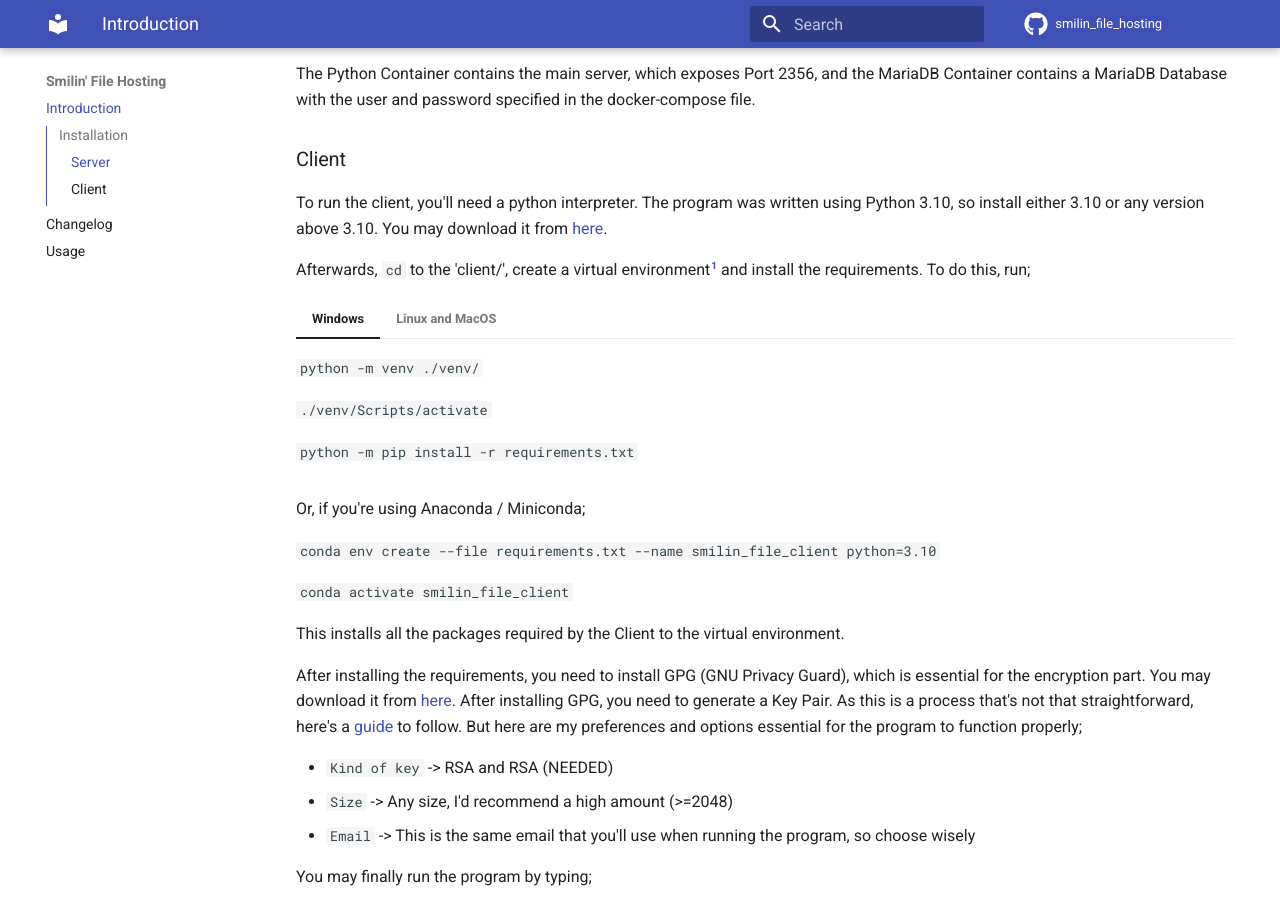
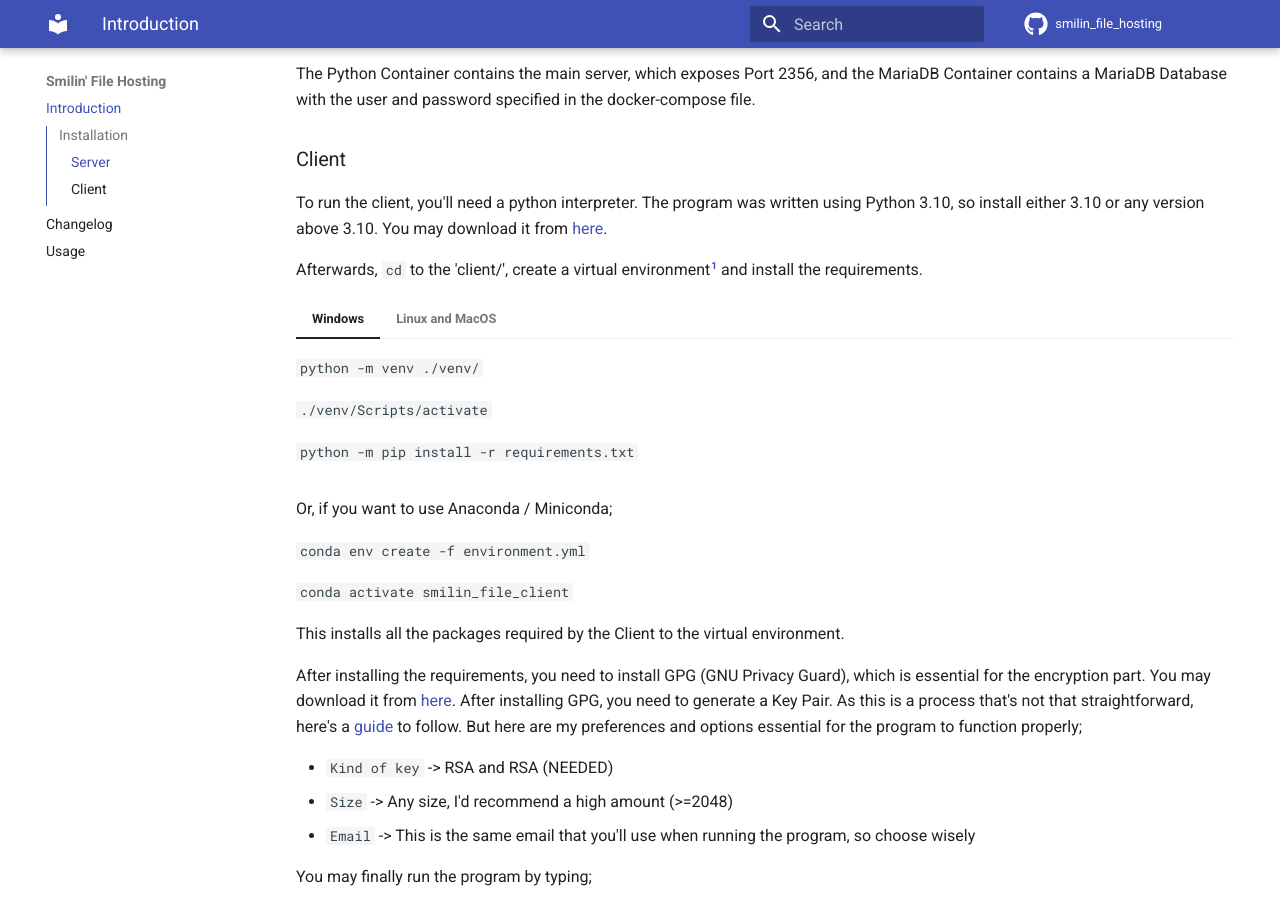
Before and after one commit to Smilin-Dominator/smilin_file_hosting, an MkDocs documentation site: the page built from docs/index.md, in a window 1280 px wide and 900 px high, scrolled down 704 px. Built offline with MkDocs 1.6.1 and Material for MkDocs 9.7.7, drawn with Linux system fonts in a browser that asks for light colours; comment, search, counter and statistics services are not loaded.

Commit message:
docs: Changed the docs to include the new env file

```diff
--- a/docs/index.md
+++ b/docs/index.md
@@ -37,12 +37,10 @@ MariaDB Container contains a MariaDB Database with the user and password specifi
 To run the client, you'll need a python interpreter. The program was written using Python 3.10, so install either 3.10
 or any version above 3.10. You may download it from [here](https://www.python.org/downloads/).
 
-Afterwards, `cd` to the 'client/', create a virtual environment[^1] and install the requirements. To do this, run;
-
+Afterwards, `cd` to the 'client/', create a virtual environment[^1] and install the requirements.
 [^1]:   Instead of using the system-wide or local interpreter, it's safer and more efficient to use a virtual
         environment.<br>Note that you don't have to use python's "venv", you can even use an Anaconda Environment, as
         specified right under.
-
 
 === "Windows"
     `python -m venv ./venv/`
@@ -58,9 +56,9 @@ Afterwards, `cd` to the 'client/', create a virtual environment[^1] and install
 
     `python3 -m pip install -r requirements.txt`
 
-Or, if you're using Anaconda / Miniconda;
+Or, if you want to use Anaconda / Miniconda;
 
-`conda env create --file requirements.txt --name smilin_file_client python=3.10`
+`conda env create -f environment.yml`
 
 `conda activate smilin_file_client`
 
```
